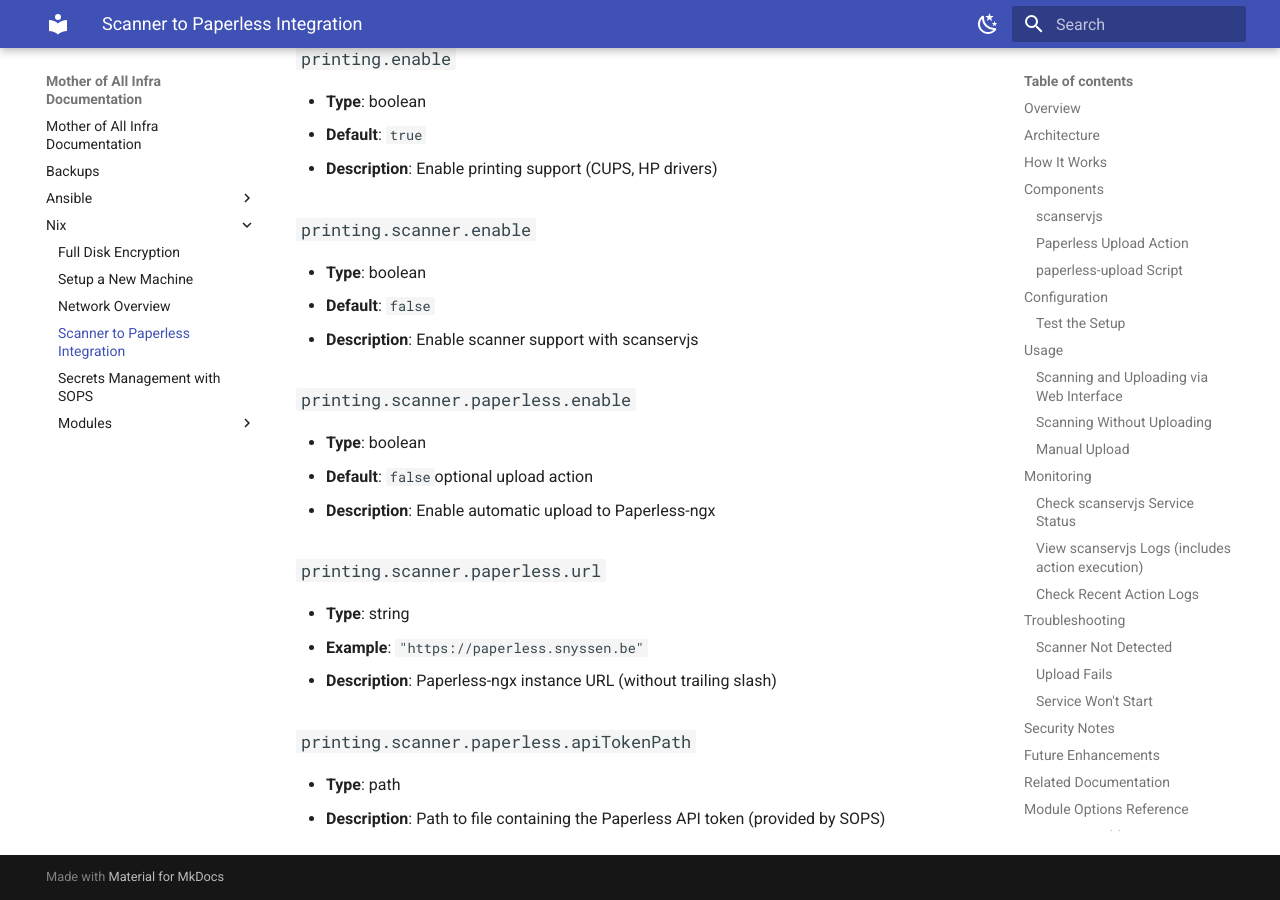
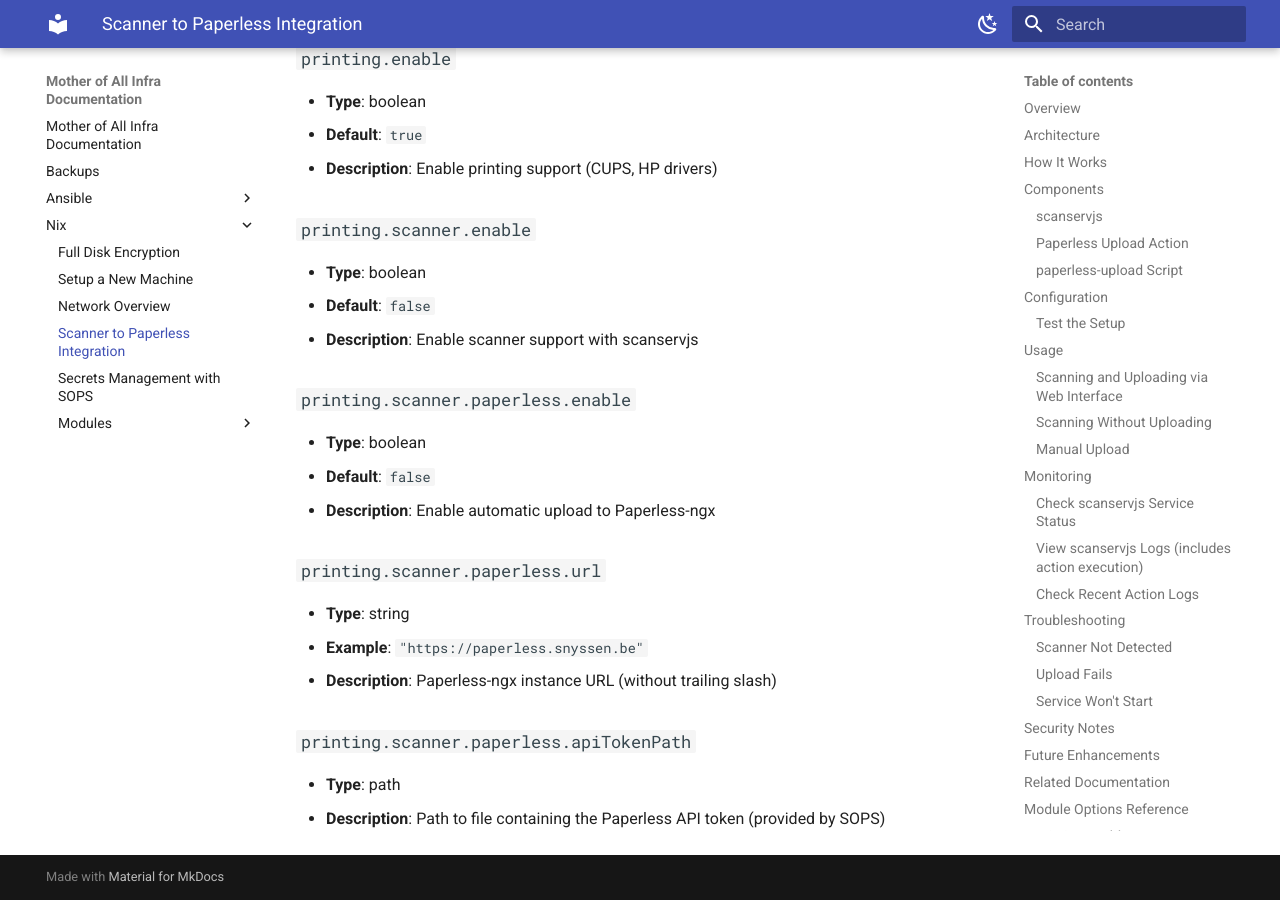
Before and after one commit to snyssen/mother-of-all-infra, an MkDocs documentation site: the page built from docs/nix/scanner-to-paperless.md, in a window 1280 px wide and 900 px high, scrolled down 5865 px. Built offline with MkDocs 1.6.1 and Material for MkDocs 9.7.7, drawn with Linux system fonts in a browser that asks for light colours.

Commit message:
fix: correct docs formatting and purplehaze SOPS secret scoping
Co-authored-by: snyssen <36501744+snyssen@users.noreply.github.com>

```diff
--- a/docs/nix/scanner-to-paperless.md
+++ b/docs/nix/scanner-to-paperless.md
@@ -266,7 +266,7 @@ Potential improvements not yet implemented:
 ### `printing.scanner.paperless.enable`
 
 - **Type**: boolean
-- **Default**: `false`optional upload action
+- **Default**: `false`
 - **Description**: Enable automatic upload to Paperless-ngx
 
 ### `printing.scanner.paperless.url`
```
Also changed, not shown: 1 other file.
